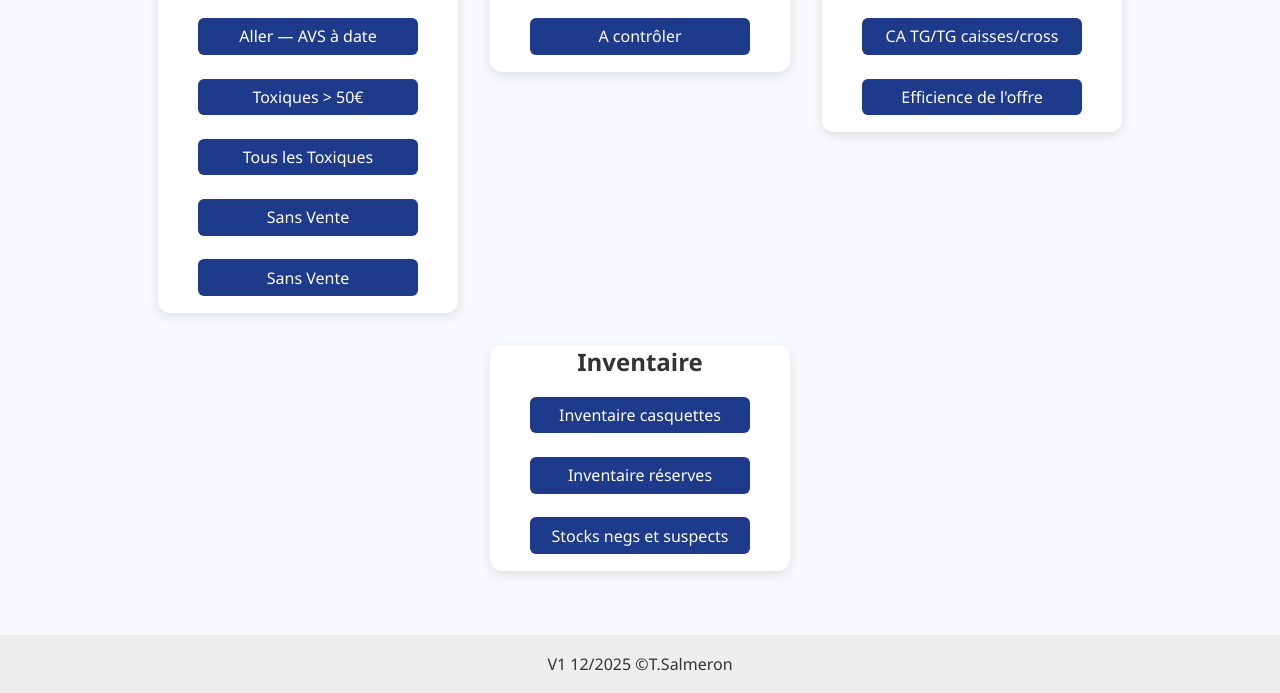
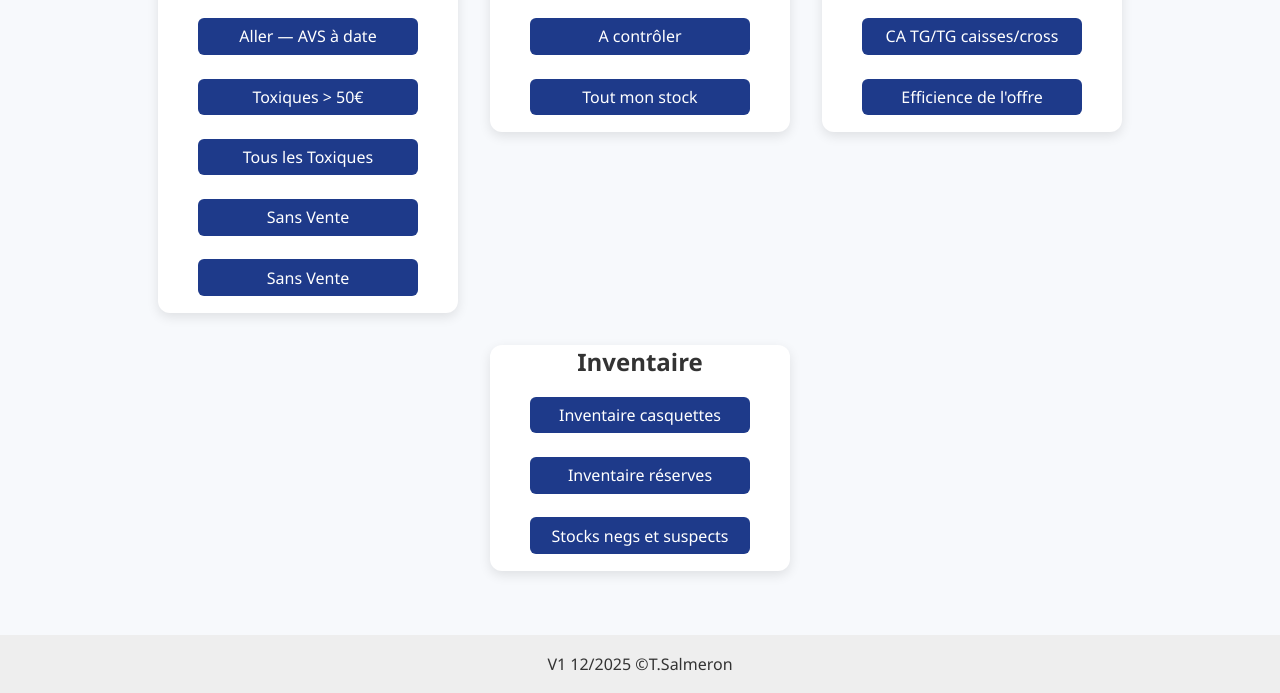
Before and after one commit to ThierrySalmeron/thierrysalmeron.github.io, a plain HTML site: page index.html in a window 1280 px wide. Shown: the part 221-914 px from the top of the page. Drawn offline with Linux system fonts and the light colour scheme.

Commit message:
ajout de toute mon offre

```diff
--- a/index.html
+++ b/index.html
@@ -64,6 +64,9 @@
       <div class="item compact">
         <a class="btn compact" href="URL_POWERBI_AVS" target="_blank">A contrôler</a>
       </div>
+      <div class="item compact">
+        <a class="btn compact" href="https://app.powerbi.com/Redirect?action=OpenReport&appId=9f5d00f9-85ab-4cc9-9f1d-caca228d19cf&reportObjectId=7d9e2905-9063-41ea-8880-333edf1407d3&ctid=9f1db594-b8ab-4e59-b56b-4a3c145eaf07&reportPage=42296595339ab7cb4776&visual=a33e7b6623cd07b9d668&height=635.88&width=1838.50&bookmarkGuid=2d33f49f-ec64-4e47-b0d1-ade321df3787&pbi_source=shareVisual" target="_blank">Tout mon stock</a>
+      </div>
     </div>
     <div class="card">
       <h2>Performance</h2>
```
